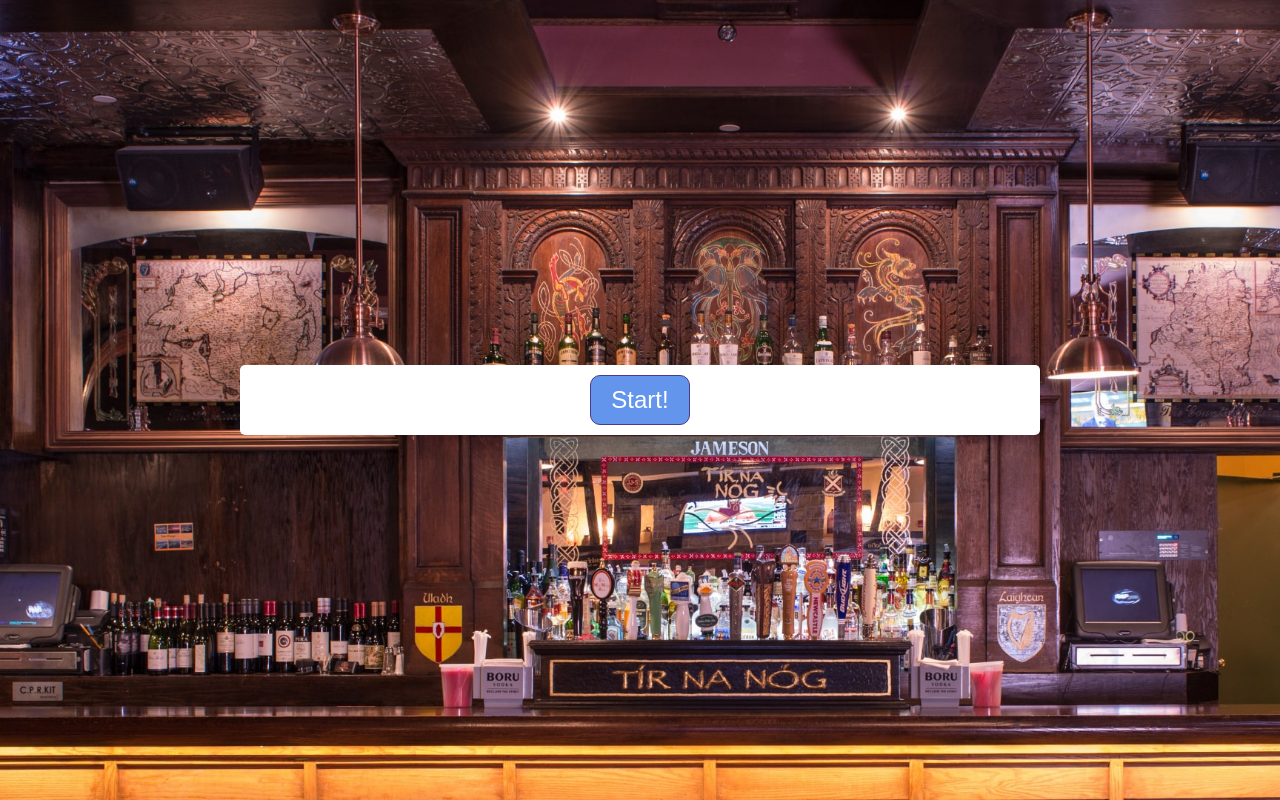
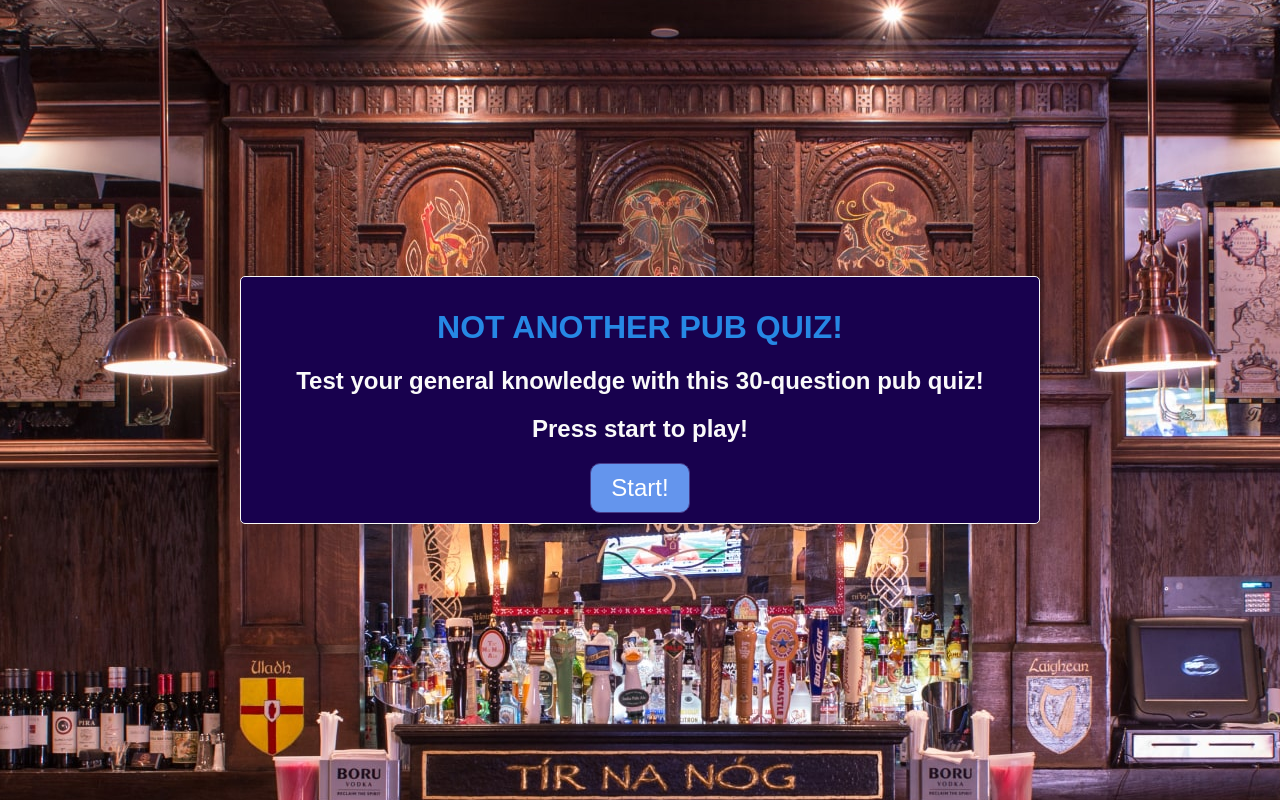
Before and after one commit to carwynteifion/Milestone-Project-2-IFD, a plain HTML site: page index.html in a window 1280 px wide. Drawn offline with Linux system fonts and the light colour scheme; a web font is replaced by a local one.

Commit message:
feat: add titles that hide on start, style: change main div color

```diff
--- a/assets/css/style.css
+++ b/assets/css/style.css
@@ -10,7 +10,8 @@
     width: 100vw;
     height: 100vh;
     background-size: cover;
-    background-image: url("../img/bg-pub.jpg");
+    background: url("../img/bg-pub.jpg") center center;
+    color: #fafafa;
 }
 
 /* Styling for all elements*/
@@ -20,13 +21,21 @@
     font-family: 'Mochiy Pop P One', sans-serif;
 }
 
+h1 {
+    color: #2688e4;
+}
+
 .container {
     border-radius: 5px;
-    background-color: #fff;
+    background-color: #18014e;
     width: 800px;
     max-width: 80%;
     padding: 10px;
+    border: 1px solid #fafafa;
+    text-align: center;
 }
+
+/* Answer button grid settings*/
 
 .button-grid {
     display: grid;
@@ -45,9 +54,10 @@
 }
 
 .button:hover {
-    border-color: #000;
+    border: 1px solid #000;
 }
 
+/* Classes implemented when answers are revealed as right or wrong*/
 .button.correct {
     background-color: green;
     color: #000;
--- a/assets/js/script.js
+++ b/assets/js/script.js
@@ -5,6 +5,7 @@
 const questionElement = document.getElementById("question");
 const answerButtons = document.getElementById("answer-buttons");
 const scoreContainer = document.getElementById("score");
+const headers = document.getElementById("header-container")
 let randomisedQuestions, currentQuestion;
 let currentScore = 0;
 
@@ -21,7 +22,8 @@
     if (startButton.innerText = "Restart") {
         currentScore = 0;
     };
-    startButton.classList.add("hidden")
+    startButton.classList.add("hidden");
+    headers.classList.add("hidden");
     randomisedQuestions = allQuestions.sort(() => Math.random() - .5)
     currentQuestion = 0
     questionContainer.classList.remove("hidden")
@@ -84,7 +86,7 @@
         element.classList.add("correct"); debugger;
         currentScore++;
         scoreContainer.innerHTML = `Score so far: ${currentScore}`;
-        console.log(currentScore);
+        console.log("current score is", currentScore);
     } else {
         element.classList.add("wrong")
     }
--- a/index.html
+++ b/index.html
@@ -11,6 +11,11 @@
 </head>
 <body>
     <div class="container">
+        <div id="header-container">
+            <h1 class="header">NOT ANOTHER PUB QUIZ!</h1>
+            <h2 id="subtitle">Test your general knowledge with this 30-question pub quiz!</h2>
+            <h2 id="press-start">Press start to play!</h2>
+        </div>
         <div id="question-container" class="hidden">
             <div id="question">What is the answer?</div>
             <div id="answer-buttons" class="button-grid">
```
